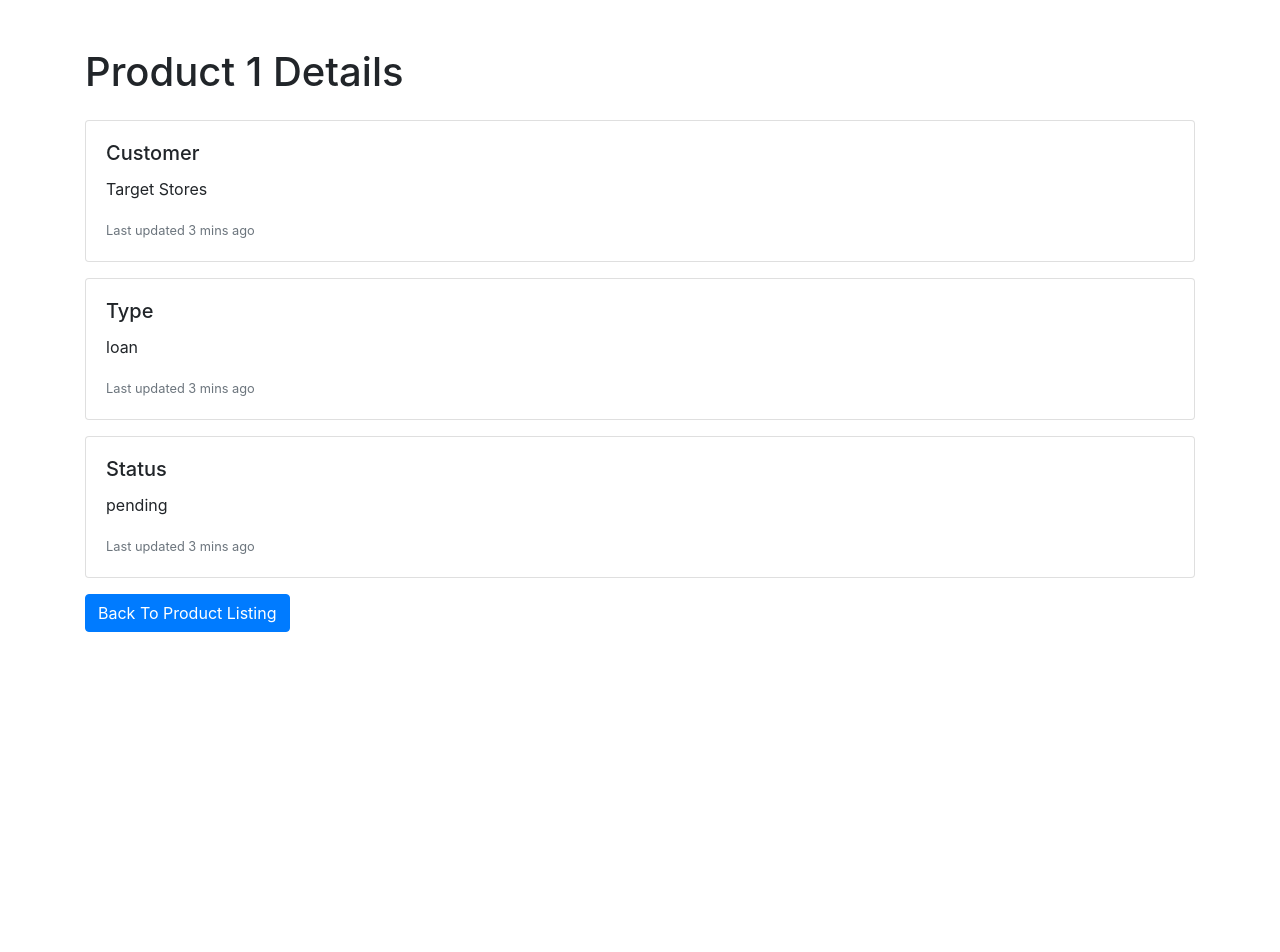
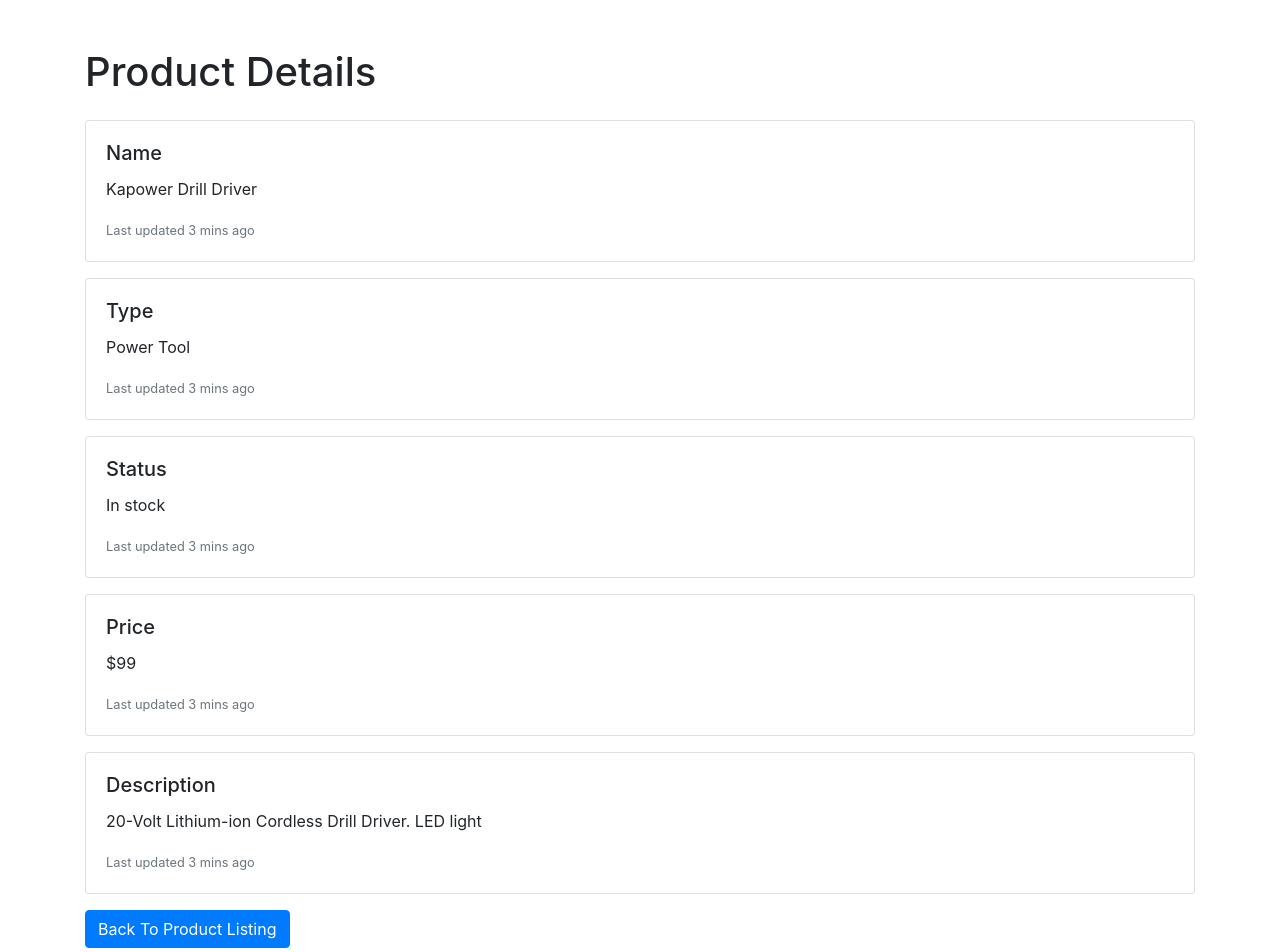
Before and after one commit to magustin/master-details, an Angular app: page /product-details/1 in a window 1280 px wide. Shown: the top 952 px of the page. Before the commit the page ends 800 px from the top, so only its background shows below. Built offline with nearby package versions, Linux system fonts and the light colour scheme.

Commit message:
added ficticious products

```diff
--- a/src/app/app.module.ts
+++ b/src/app/app.module.ts
@@ -6,7 +6,7 @@
 import { ProductListComponent } from './product-list/product-list.component';
 import { ProductDetailsComponent } from './product-details/product-details.component';
 
-import { Logger } from './services/logger.service';
+import { ProductService } from './services/product.service';
 import { SelectedProductPipe } from './pipes/selected-product.pipe';
 
 import { AppRoutingModule } from './app-routing.module';
@@ -23,7 +23,7 @@
     BrowserModule,
     FormsModule
   ],
-  providers: [Logger],
+  providers: [ProductService],
   bootstrap: [AppComponent]
 })
 export class AppModule { }
--- a/src/app/product-details/product-details.component.html
+++ b/src/app/product-details/product-details.component.html
@@ -1,10 +1,11 @@
-<div class="container mt-5">
-    <h1>Product {{id}} Details</h1>
+
+<div class="container mt-5 mb-5">
+    <h1>Product Details</h1>
     <div class="card-deck" class="list-group list-group-flush" *ngFor="let p of (products | selectedProduct: id)">
       <div class="card my-3">
         <div class="card-body">
-          <h5 class="card-title">Customer</h5>
-          <p class="card-text">{{p.customer}}</p>
+          <h5 class="card-title">Name</h5>
+          <p class="card-text">{{p.name}}</p>
           <p class="card-text"><small class="text-muted">Last updated 3 mins ago</small></p>
         </div>
       </div>
@@ -22,6 +23,20 @@
           <p class="card-text"><small class="text-muted">Last updated 3 mins ago</small></p>
         </div>
       </div>
+       <div class="card mb-3">
+        <div class="card-body">
+          <h5 class="card-title">Price</h5>
+          <p class="card-text">${{p.price}}</p>
+          <p class="card-text"><small class="text-muted">Last updated 3 mins ago</small></p>
+        </div>
+      </div>
+       <div class="card mb-3">
+        <div class="card-body">
+          <h5 class="card-title">Description</h5>
+          <p class="card-text">{{p.description}}</p>
+          <p class="card-text"><small class="text-muted">Last updated 3 mins ago</small></p>
+        </div>
+      </div>
     </div>
     <a class="btn btn-primary" [routerLink]="['/product-list']">Back To Product Listing</a>
 </div>
--- a/src/app/product-list/product-list.component.html
+++ b/src/app/product-list/product-list.component.html
@@ -1,6 +1,6 @@
 <div class="container mt-5">
     <h1>Product List</h1>
     <div class="list-group">
-        <a class="list-group-item list-group-item-action" *ngFor="let p of products" [routerLink]="['/product-details', p.id]">{{p.customer}}</a>
+        <a class="list-group-item list-group-item-action" *ngFor="let p of products" [routerLink]="['/product-details', p.id]">{{p.name}}</a>
     </div>
 </div>
--- a/src/app/products.ts
+++ b/src/app/products.ts
@@ -1,18 +1,17 @@
 
 // PRODUCT MODEL
 export class Product {
-
     constructor(
-
         public id: number,
+        public name: string,
+        public type: string,
         public status: string,
-        public type: string,
-        public customer: string
+        public price: number,
+        public description: string
     ) {}
 }
-
 export const PRODUCTS: Product[] = [
-    { id: 1, status: 'pending', type: 'loan', customer: 'Target Stores'},
-    { id: 2, status: 'working', type: 'fmv', customer: 'Talon Logistics, Inc.'},
-    { id: 3, status: 'working', type: 'loan', customer: 'Walmart'},
+    { id: 1, name: 'Kapower Drill Driver', type: 'Power Tool', status: 'In stock', price: 99.00, description: '20-Volt Lithium-ion Cordless Drill Driver. LED light' },
+    { id: 2, name: 'WazSUP Stand Up Paddle Board', type: 'Outdoor Sports Equipment', status: 'In stock', price: 975.00, description: '10ft in length, 60/40 rails hybrid stand up board. Excellent in surf or flat water conditions.' },
+    { id: 3, name: 'Pole Benda Fishing Rod', type: 'Fishing Gear', status: 'Out of stock', price: 129.99, description: 'Graphite composite saltwater fishing rod. Stainless steel guides. Line capacity rings.' }
 ];
--- a/src/app/services/product.service.ts
+++ b/src/app/services/product.service.ts
@@ -1,19 +1,15 @@
 import { Injectable } from '@angular/core';
 
 import { PRODUCTS } from '../products';
-
-// EXAMPLE OF A SERVICE DEPENDENCY
-import { Logger } from './logger.service';
 
 @Injectable()
 
 export class ProductService {
 
-    constructor(private logger: Logger) {}
+    constructor() {}
 
     getProducts() {
 
-        this.logger.log('Getting Products');
         return PRODUCTS;
     }
 }
```
